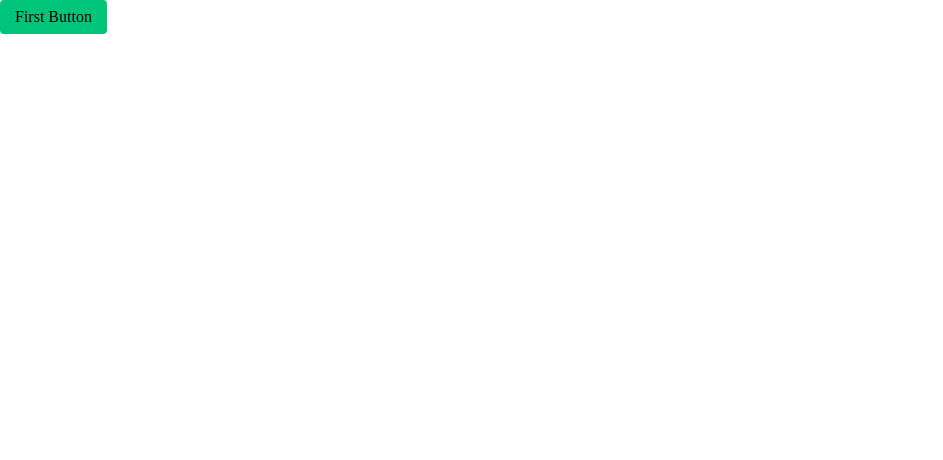
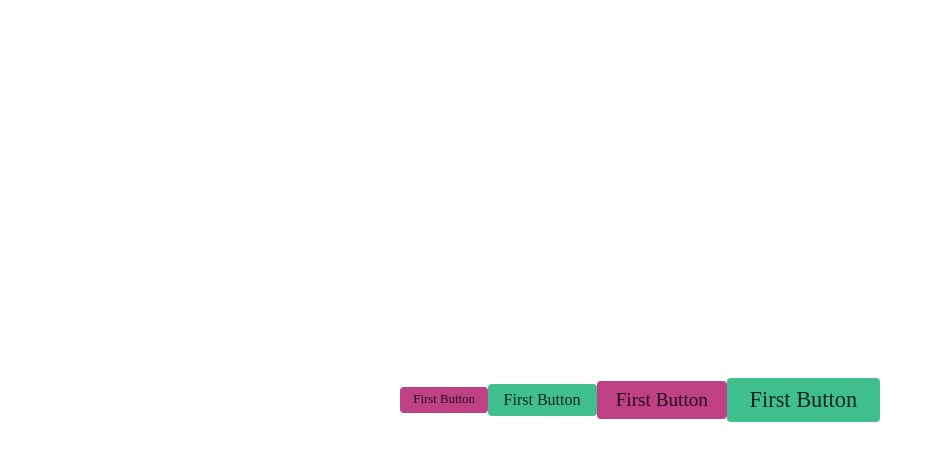
Before and after one commit to ultimathei/HomeUpgraders_frontend, a Vue app: page / in a window 1280 px wide. Shown: the top 460 px of the page, without its empty margins (0-943 px from the left). Built offline with nearby package versions, Linux system fonts and the light colour scheme.

Commit message:
new colors, new props

```diff
--- a/src/App.vue
+++ b/src/App.vue
@@ -1,10 +1,38 @@
-<script setup lang="ts">
-// Using Vue 3 <script setup> SFCs
-// Check out https://vuejs.org/api/sfc-script-setup.html#script-setup
-</script>
-
 <template>
-  <router-view name="app"/>
+  <div :style="{
+      display: 'flex',
+      alignItems: 'center',
+      justifyContent: 'center',
+      height: '100%'
+    }">
+    <router-view name="main"/>
+  </div>
 </template>
 
-<style></style>
+<script setup lang="ts">
+  // import { onMounted, reactive } from 'vue'
+  // fetch the config json
+  // set css variables based on config json
+  // const config = {
+  //   colors: {
+  //     primary: '#6DA0A6',
+  //     secondary: '#D99B66',
+  //     black: '#2c2a27',
+  //     white: '#D9D9D9',
+  //   },
+  // }
+
+  // const state = reactive({
+  //   initialising: true,
+  //   rootStyles: {},
+  // })
+
+  // onMounted(() => {
+  //   state.rootStyles = {
+  //     '--hu-color--primary': config.colors.primary,
+  //     '--hu-color--secondary': config.colors.secondary,
+  //     '--hu-color--black': config.colors.black,
+  //     '--hu-color--white': config.colors.white,
+  //   }
+  // })
+</script>
--- a/src/components/atoms/HuButton/HUButton.module.scss
+++ b/src/components/atoms/HuButton/HUButton.module.scss
@@ -1,13 +1,44 @@
 .button {
-  --hu-button-bg-color--primary: var(--hu-bg-color-1);
-  --hu-button-bg-color--secondary: var(--hu-bg-color-2);
-  --hu-button-bg-color--disabled: var(--hu-bg-color-grey);
-
-  // comp specific
-  --button-background-color: var(--hu-button-bg-color--primary); // default
-  background-color: var(--button-background-color);
+  --bg-color: var(--hu-color--primary);
+  --color: var(--hu-color--primary--contrast);
+  --font-size: var(--hu-font-size--m);
+  background-color: var(--bg-color);
   border: none;
   border-radius: 4px;
+  color: var(--color);
   cursor: pointer;
-  padding: 5px 15px;
+  padding: 0.25em 1em;
+  font-size: var(--font-size);
+
+  // modifiers
+  &:is(:hover, :focus, :focus-within) {
+    --bg-color: var(--hu-color--primary--darker);
+  }
+  &:disabled {
+    --bg-color: var(--hu-color--primary--disabled);
+    cursor: not-allowed;
+    opacity: 0.6;
+  }
+  &--type-secondary {
+    --bg-color: var(--hu-color--secondary);
+    --color: var(--hu-color--secondary--contrast);
+
+    &:is(:hover, :focus, :focus-within) {
+      --bg-color: var(--hu-color--secondary--darker);
+    }
+
+    &:disabled {
+      --bg-color: var(--hu-color--secondary--disabled);
+    }
+  }
+
+  &--size-s {
+    --font-size: var(--hu-font-size--s);
+  }
+  &--size-l {
+    --font-size: var(--hu-font-size--l);
+  }
+  &--size-xl {
+    --font-size: var(--hu-font-size--xl);
+  }
 }
--- a/src/components/atoms/HuButton/HUButton.vue
+++ b/src/components/atoms/HuButton/HUButton.vue
@@ -1,7 +1,10 @@
 <template>
   <button
-    :class="$style.button"
-    :style="computedStyle"
+    :class="[
+      $style.button,
+      $style[`button--type-${props.type}`],
+      $style[`button--size-${props.size}`],
+    ]"
     @click.prevent="emit('click')"
     :disabled="disabled"
     :aria-disabled="disabled"
@@ -12,7 +15,8 @@
 </template>
 
 <script setup lang="ts">
-  import { computed } from 'vue'
+import { PropType } from 'vue'
+import { Size, Type } from './types'
 
   const props = defineProps({
     label: {
@@ -23,23 +27,16 @@
       type: Boolean,
       default: false,
     },
-    primary: {
-      type: Boolean,
-      default: true,
+    type: {
+      type: String as PropType<Type>,
+      default: Type.primary,
+    },
+    size: {
+      type: String as PropType<Size>,
+      default: Size.m,
     },
   })
   const emit = defineEmits(['click'])
-  // const state = reactive({})
-
-  // Returns the css variable name to use
-  const getButtonBackgroundVar = () => {
-    if (props.disabled) return '--hu-button-bg-color--disabled'
-    if (props.primary) return '--hu-button-bg-color--primary'
-    return '--hu-button-bg-color--secondary'
-  }
-  const computedStyle = computed(() => ({
-    '--button-background-color': `var(${getButtonBackgroundVar()})`
-  }))
 </script>
 
 <style src="./HUButton.module.scss" module lang="scss"></style>
--- /dev/null
+++ b/src/components/atoms/HuButton/types.ts
@@ -0,0 +1,11 @@
+export enum Size {
+  s = 's',
+  m = 'm',
+  l = 'l',
+  xl = 'xl',
+}
+
+export enum Type {
+  primary = 'primary',
+  secondary = 'secondary',
+}
--- a/src/router/router.ts
+++ b/src/router/router.ts
@@ -5,7 +5,7 @@ const routes: Array<RouteRecordRaw> = [
     path: '/',
     name: 'Home',
     components: {
-      app: () => import(/* webpackChunkName: "home" */ '@Views/Home.vue'),
+      main: () => import(/* webpackChunkName: "home" */ '@Views/Home.vue'),
     },
   },
   {
--- a/src/styles/global.scss
+++ b/src/styles/global.scss
@@ -1,9 +1,39 @@
 :root {
-  --hu-bg-color-1: rgb(0, 196, 121);
-  --hu-bg-color-2: pink;
-  --hu-bg-color-3: hotpink;
-  --hu-bg-color-4: rgb(255, 166, 0);
-  --hu-bg-color-grey: rgb(182, 182, 182);
+  // --hu-color--primary--hue: 157;
+  // --hu-color--secondary--hue: 328;
+  // --hu-color--black--hue: 328;
+  // --hu-color--white--hue: 328;
+
+  --hu-color--primary: hsl(157, 50%, 50%);
+  --hu-color--primary--darker: hsl(157, 50%, 45%);
+  --hu-color--primary--lighter: hsl(157, 50%, 55%);
+  --hu-color--primary--disabled: hsl(157, 5%, 50%);
+  --hu-color--primary--contrast: hsl(157, 50%, 10%);
+
+  --hu-color--secondary: hsl(328, 50%, 50%);
+  --hu-color--secondary--darker: hsl(328, 50%, 45%);
+  --hu-color--secondary--lighter: hsl(328, 50%, 55%);
+  --hu-color--secondary--disabled: hsl(328, 5%, 50%);
+  --hu-color--secondary--contrast: hsl(328, 50%, 10%);
+
+  --hu-color--black: hsl(328, 15%, 15%);
+  --hu-color--black--darker: hsl(328, 15%, 0%);
+  --hu-color--black--lighter: hsl(328, 15%, 25%);
+  --hu-color--black--disabled: hsl(328, 5%, 50%);
+
+  --hu-color--white: hsl(328, 15%, 85%);
+  --hu-color--white--darker: hsl(328, 15%, 70%);
+  --hu-color--white--lighter: hsl(328, 15%, 95%);
+  --hu-color--white--disabled: hsl(328, 5%, 60%);
+
+  --hu-color--black--contrast: var(--hu-color--white);
+  --hu-color--white--contrast: var(--hu-color--black);
+
+
+  --hu-font-size--s: 0.8em;
+  --hu-font-size--m: 1em;
+  --hu-font-size--l: 1.2em;
+  --hu-font-size--xl: 1.4em;
 }
 
 // @import 'colors/colors';
--- a/src/styles/reset.css
+++ b/src/styles/reset.css
@@ -77,3 +77,10 @@ select {
     scroll-behavior: auto !important;
   }
 }
+
+#app {
+  position: absolute;
+  height: 100%;
+  width: 100%;
+  font-size: 16px;
+}
--- a/src/views/Home.vue
+++ b/src/views/Home.vue
@@ -1,10 +1,36 @@
 <script setup lang="ts">
-  import HUButton from '../components/atoms/HUButton/HUButton.vue'
+  import HUButton from '@Atoms/HUButton/HUButton.vue'
+  import {
+    Size as ButtonSize,
+    Type as ButtonType,
+  } from '@Atoms/HUButton/types'
 
   // method example
   const clickButton = () => console.log('Button clicked')
 </script>
 
 <template>
-  <HUButton label="First Button" @click="clickButton"/>
+  <HUButton
+    label="First Button"
+    :type="ButtonType.secondary"
+    :size="ButtonSize.s"
+    @click="clickButton"
+  />
+  <HUButton
+    label="First Button"
+    :type="ButtonType.primary"
+    @click="clickButton"
+  />
+  <HUButton
+    label="First Button"
+    :type="ButtonType.secondary"
+    :size="ButtonSize.l"
+    @click="clickButton"
+  />
+  <HUButton
+    label="First Button"
+    :type="ButtonType.primary"
+    :size="ButtonSize.xl"
+    @click="clickButton"
+  />
 </template>
```
Also changed, not shown: src/components/atoms/HuButton/HUButton.scenarios.ts (+57 -4 lines), 1 other file (tests, documents, lock files or other folders).
